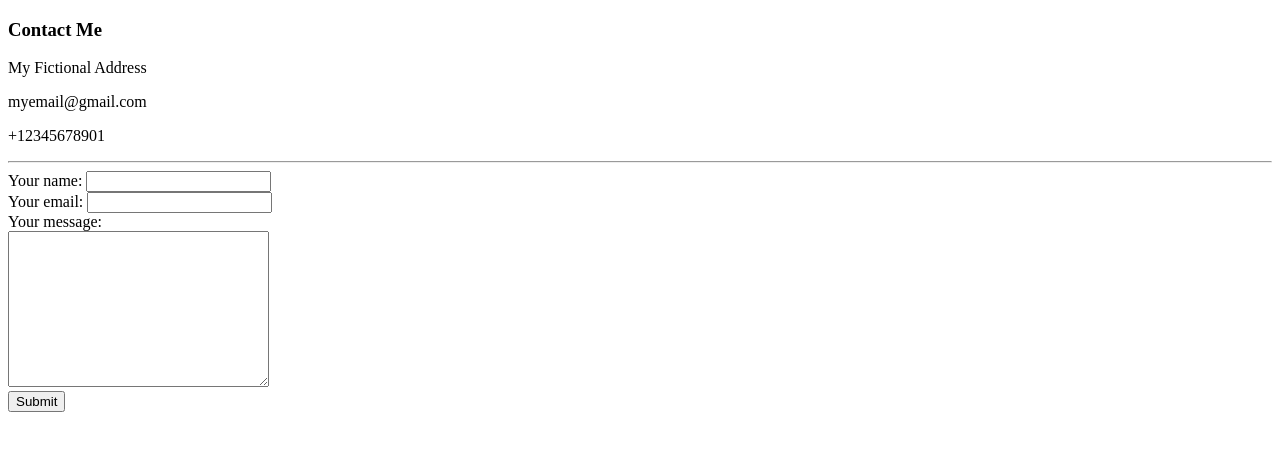
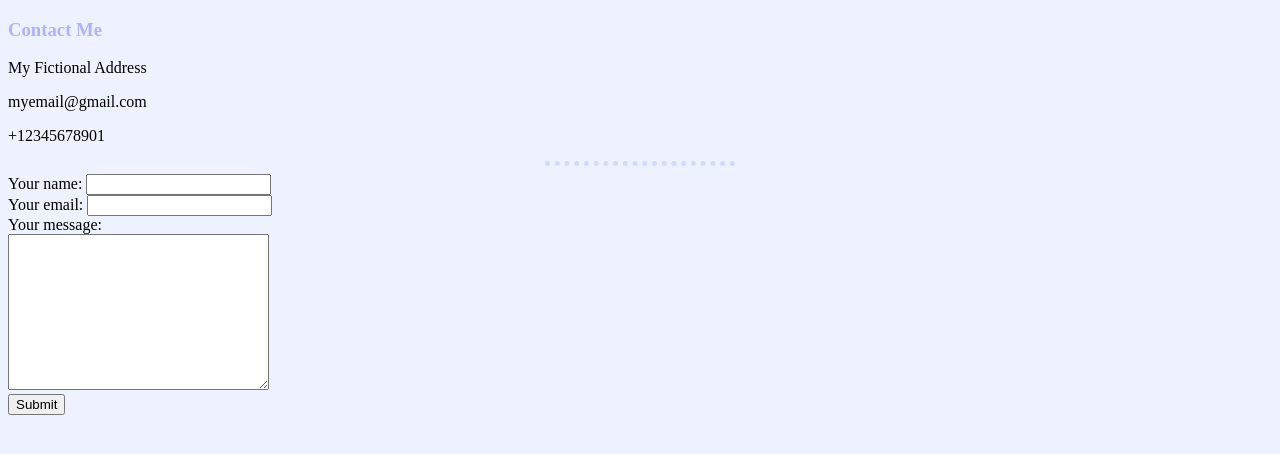
Before and after one commit to abl92/cv, a plain HTML site: page contact-me.html in a window 1280 px wide. Drawn offline with Linux system fonts and the light colour scheme.

Commit message:
Adding css to the project

```diff
--- a/contact-me.html
+++ b/contact-me.html
@@ -3,6 +3,7 @@
   <head>
     <meta charset="utf-8">
     <title>Contact Me</title>
+    <link rel="stylesheet" href="css/styles.css">
   </head>
   <body>
     <h3>Contact Me</h3>
--- /dev/null
+++ b/css/styles.css
@@ -0,0 +1,12 @@
+body {
+  background-color: #EEF1FF;
+}
+hr {
+  border-style: none;
+  width: 15%;
+  border-top: 5px dotted #D2DAFF;
+}
+
+h1, h3 {
+  color: #B1B2FF;
+}
```
Also changed, not shown: hobbies.html (+1 -0 lines), index.html (+1 -0 lines).
